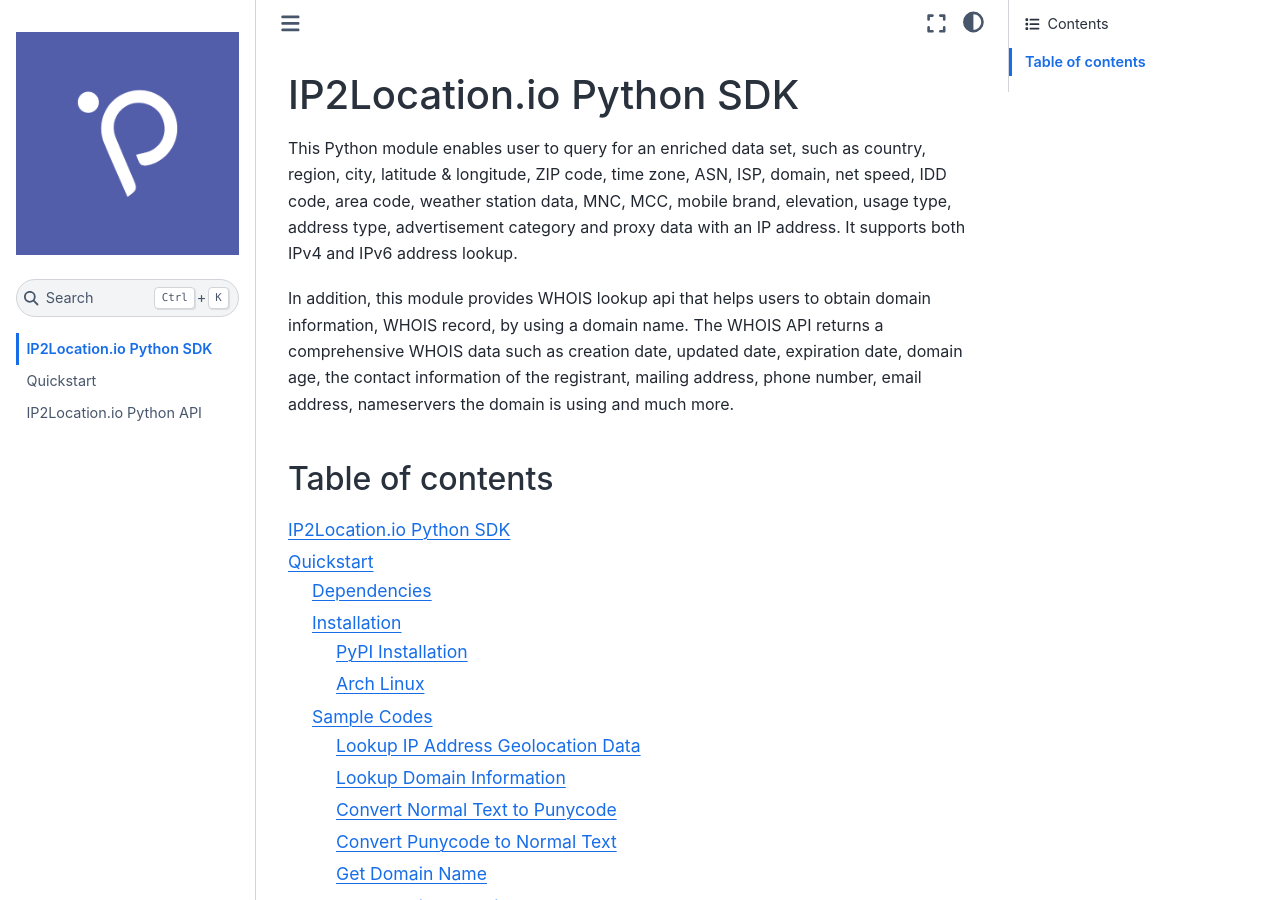
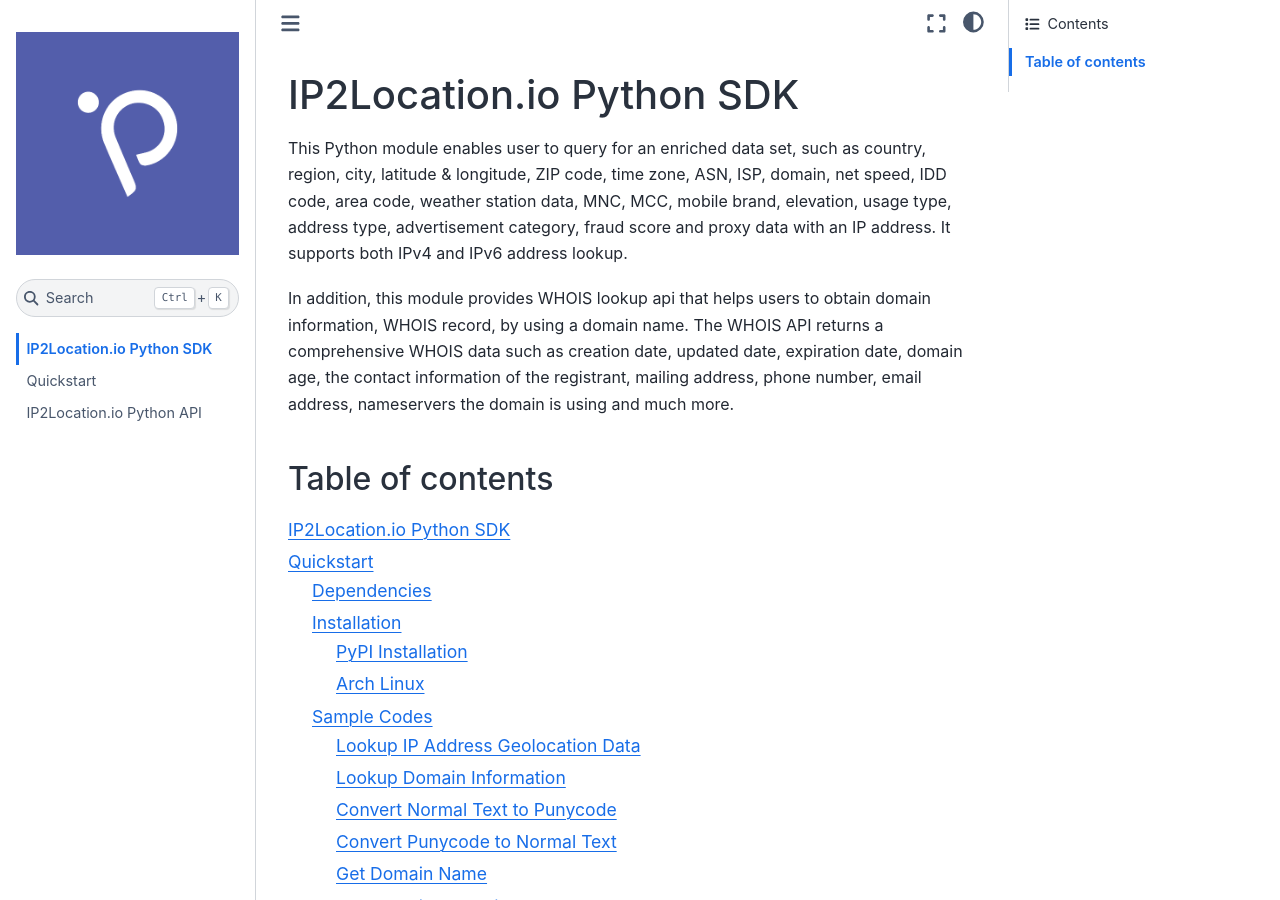
Before and after one commit to ip2location/ip2location-io-python, a Sphinx documentation site: the page built from docs/source/index.md, in a window 1280 px wide and 900 px high. Built offline with Sphinx 7.4.7 and the Sphinx Book theme 1.1.4, drawn with Linux system fonts in a browser that asks for light colours.

Commit message:
Updated the doc.

```diff
--- a/docs/source/index.md
+++ b/docs/source/index.md
@@ -1,6 +1,6 @@
 IP2Location.io Python SDK
 ========================
-This Python module enables user to query for an enriched data set, such as country, region, city, latitude & longitude, ZIP code, time zone, ASN, ISP, domain, net speed, IDD code, area code, weather station data, MNC, MCC, mobile brand, elevation, usage type, address type, advertisement category and proxy data with an IP address. It supports both IPv4 and IPv6 address lookup.
+This Python module enables user to query for an enriched data set, such as country, region, city, latitude & longitude, ZIP code, time zone, ASN, ISP, domain, net speed, IDD code, area code, weather station data, MNC, MCC, mobile brand, elevation, usage type, address type, advertisement category, fraud score and proxy data with an IP address. It supports both IPv4 and IPv6 address lookup.
 
 In addition, this module provides WHOIS lookup api that helps users to obtain domain information, WHOIS record, by using a domain name. The WHOIS API returns a comprehensive WHOIS data such as creation date, updated date, expiration date, domain age, the contact information of the registrant, mailing address, phone number, email address, nameservers the domain is using and much more.
 
```
Also changed, not shown: README.md (+1 -1 lines), docs/source/code.md (+1 -0 lines).
